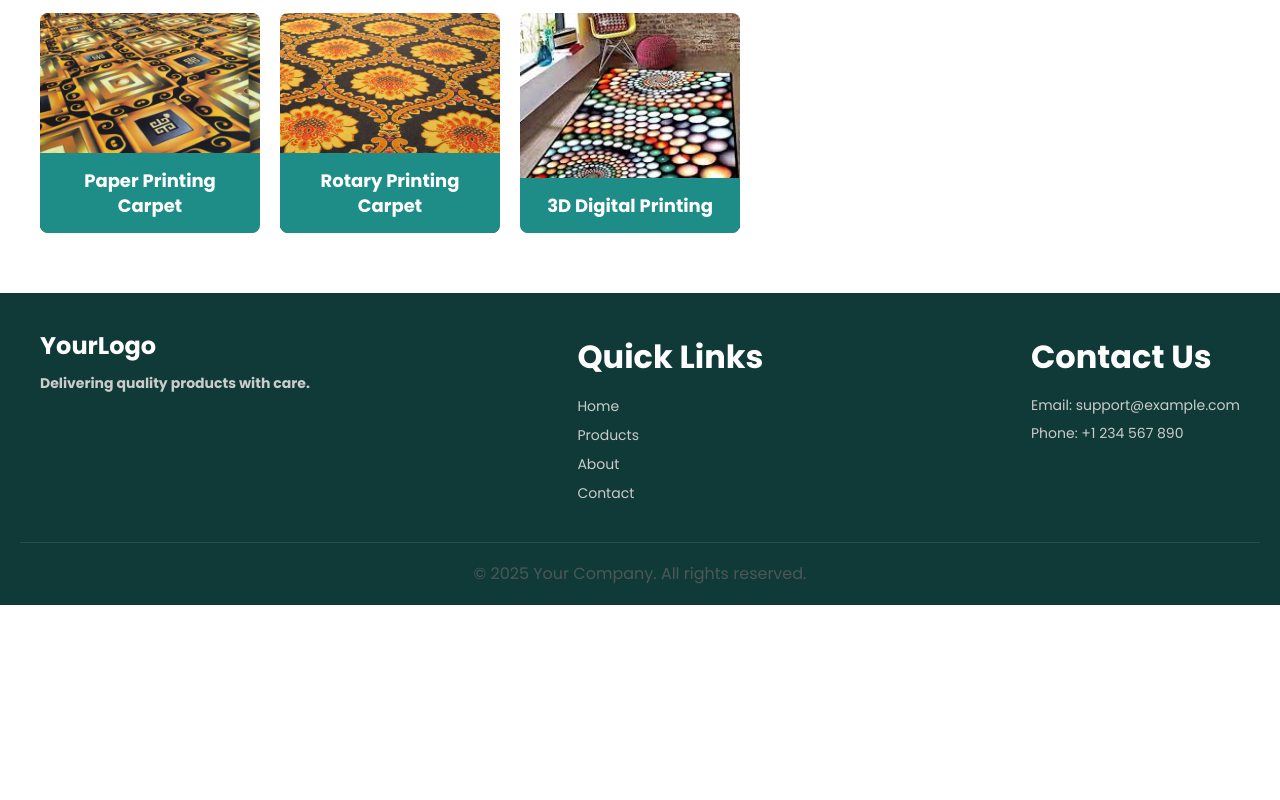
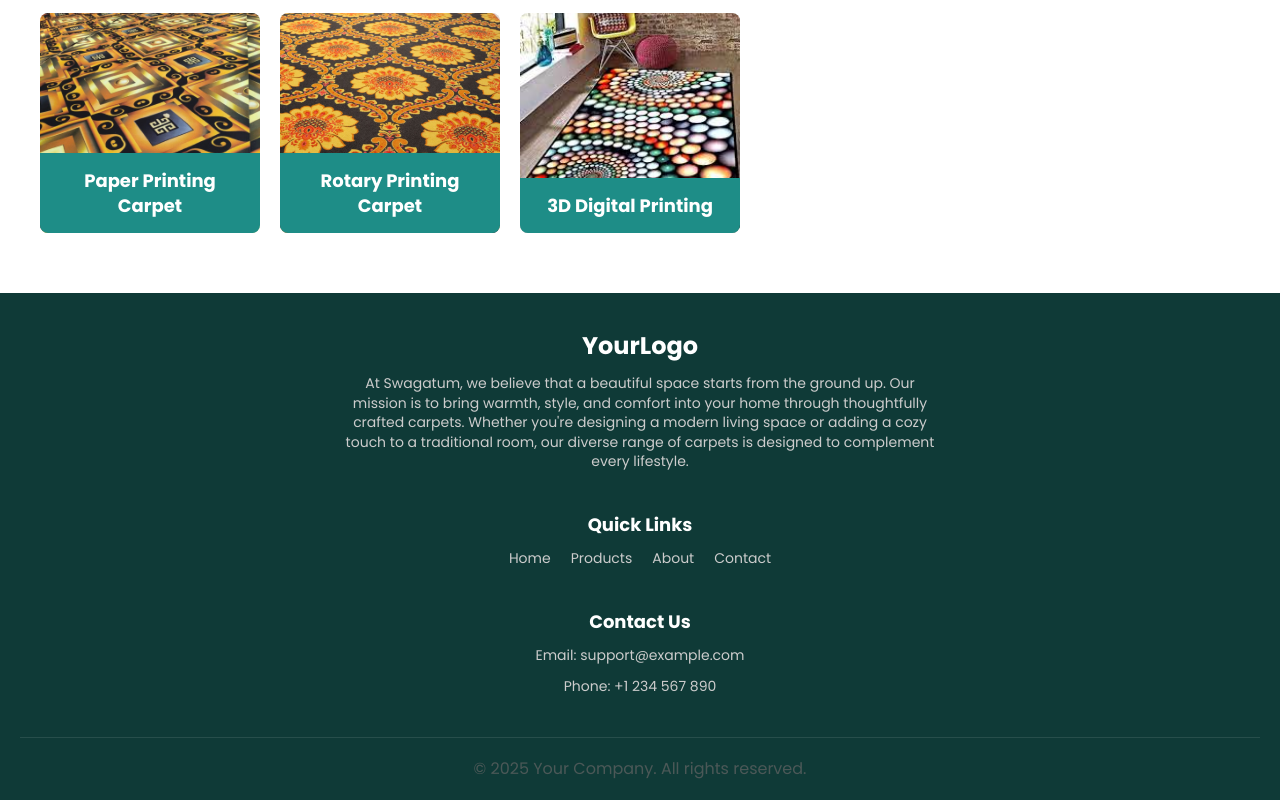
Before and after one commit to heheheheh69/swagatum-frontend, a React (Vite) app: page /products in a window 1280 px wide. Shown: the part 1323-2123 px from the top of the page. Before the commit the page ends 1928 px from the top, so only its background shows below. Built offline with nearby package versions, Linux system fonts and the light colour scheme.

Commit message:
footer changes

```diff
--- a/src/App.css
+++ b/src/App.css
@@ -42,7 +42,7 @@ h3{
 h2{
     font-size: 24px;
     line-height: 26px;
-    color: #1E8D87;
+    color: #    ;
 }
 
 h4{
--- a/src/Components/Footer/Footer.css
+++ b/src/Components/Footer/Footer.css
@@ -4,23 +4,36 @@
     padding: 40px 20px 20px;
     font-family: sans-serif;
     display: flex;
+    flex-direction: column;
     align-items: center;
-    flex-direction: column;
+    text-align: center;
 }
 
 .footer-container {
     display: flex;
-    justify-content: space-between;
-    flex-wrap: wrap;
+    flex-direction: column;
+    align-items: center;
     gap: 30px;
     border-bottom: 1px solid rgba(255, 255, 255, 0.1);
     padding-bottom: 30px;
     width: 100%;
 }
 
-.footer-links{
+.footer-section {
     display: flex;
     flex-direction: column;
+    align-items: center;
+}
+
+.footer-links {
+    display: flex;
+    flex-wrap: wrap;
+    justify-content: center;
+}
+
+.footertext{
+    font-weight: normal;
+    max-width: 600px;
 }
 
 .footer-section h2,
@@ -33,12 +46,13 @@
 .footer-section a {
     color: #cccccc;
     font-size: 14px;
-    margin-bottom: 8px;
     text-decoration: none;
+    margin-bottom: 10px;
 }
 
 .footer-section a:hover {
     color: #1E8D87;
+    cursor: pointer;
 }
 
 .footer-bottom {
@@ -48,14 +62,23 @@
     opacity: 0.7;
 }
 
+.quick-link-row{
+    display: flex;
+    justify-content: center;
+    align-items: center;
+    gap: 20px;
+}
+
+.FooterHeading{
+    color: #fff;
+    padding-bottom: 0 !important;
+    margin-bottom: 10px !important;
+    font-size: 18px;
+}
+
 @media (max-width: 768px) {
-    .footer-container {
+    .footer-links {
         flex-direction: column;
-        align-items: center;
-        text-align: center;
-    }
-
-    .footer-section {
-        margin-bottom: 20px;
+        gap: 10px;
     }
 }
--- a/src/Components/Footer/Footer.jsx
+++ b/src/Components/Footer/Footer.jsx
@@ -8,21 +8,23 @@ const Footer = () => {
       <div className="footer-container container">
         <div className="footer-section logo">
           <h2>YourLogo</h2>
-          <p>Delivering quality products with care.</p>
+          <p className='footertext'>At Swagatum, we believe that a beautiful space starts from the ground up. Our mission is to bring warmth, style, and comfort into your home through thoughtfully crafted carpets. Whether you're designing a modern living space or adding a cozy touch to a traditional room, our diverse range of carpets is designed to complement every lifestyle.</p>
         </div>
 
         <div className="footer-section footer-links">
-          <h4>Quick Links</h4>
-          <Link to="/">Home</Link>
-          <Link to="/products">Products</Link>
-          <Link to="/about">About</Link>
-          <Link to="/contact">Contact</Link>
+          <h2 className='FooterHeading'>Quick Links</h2>
+          <div className="quick-link-row">
+            <Link to="/">Home</Link>
+            <Link to="/products">Products</Link>
+            <Link to="/about">About</Link>
+            <Link to="/contact">Contact</Link>
+          </div>
         </div>
 
         <div className="footer-section">
-          <h4>Contact Us</h4>
-          <p>Email: support@example.com</p>
-          <p>Phone: +1 234 567 890</p>
+          <h2 className='FooterHeading'>Contact Us</h2>
+          <a>Email: support@example.com</a>
+          <a>Phone: +1 234 567 890</a>
         </div>
       </div>
 
```
